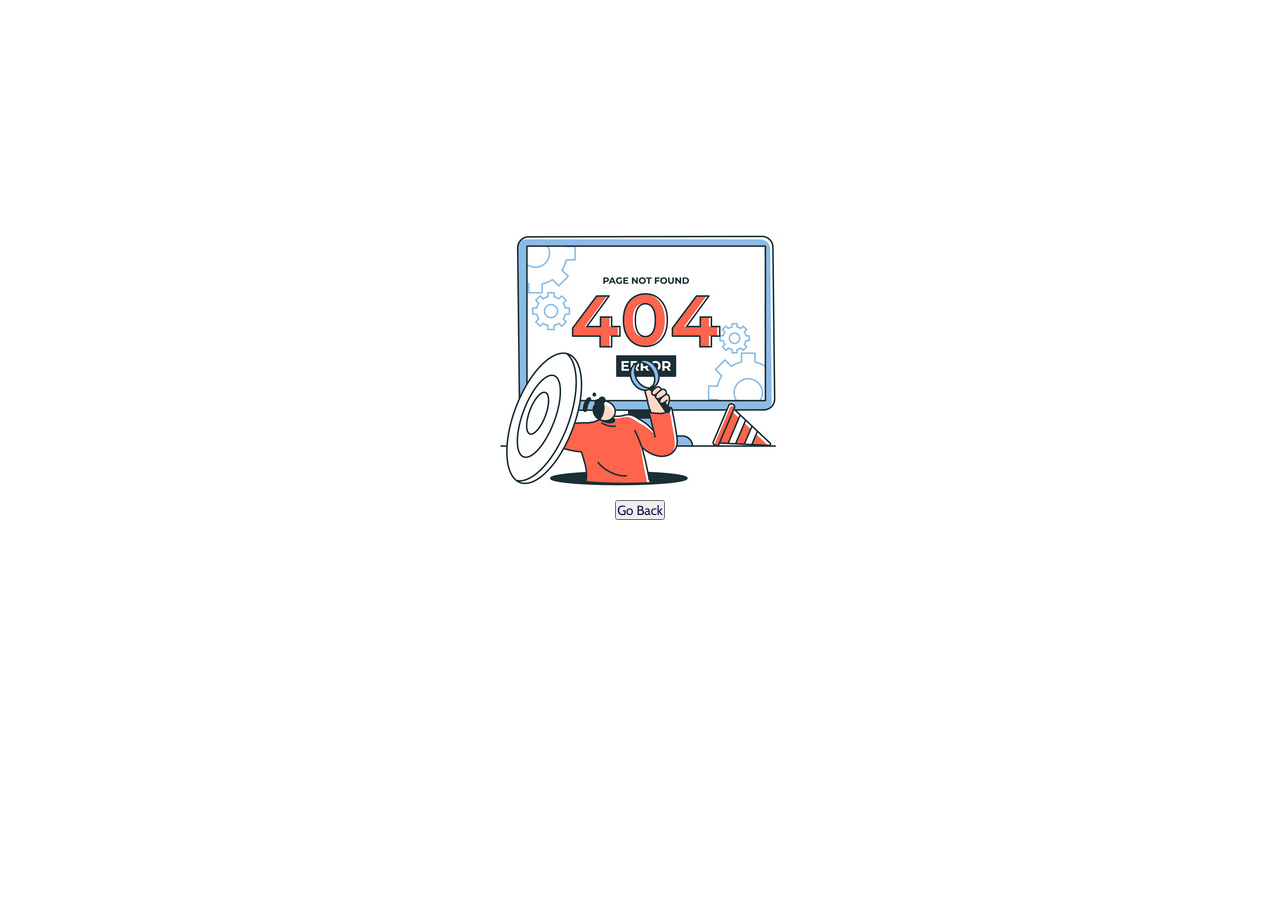
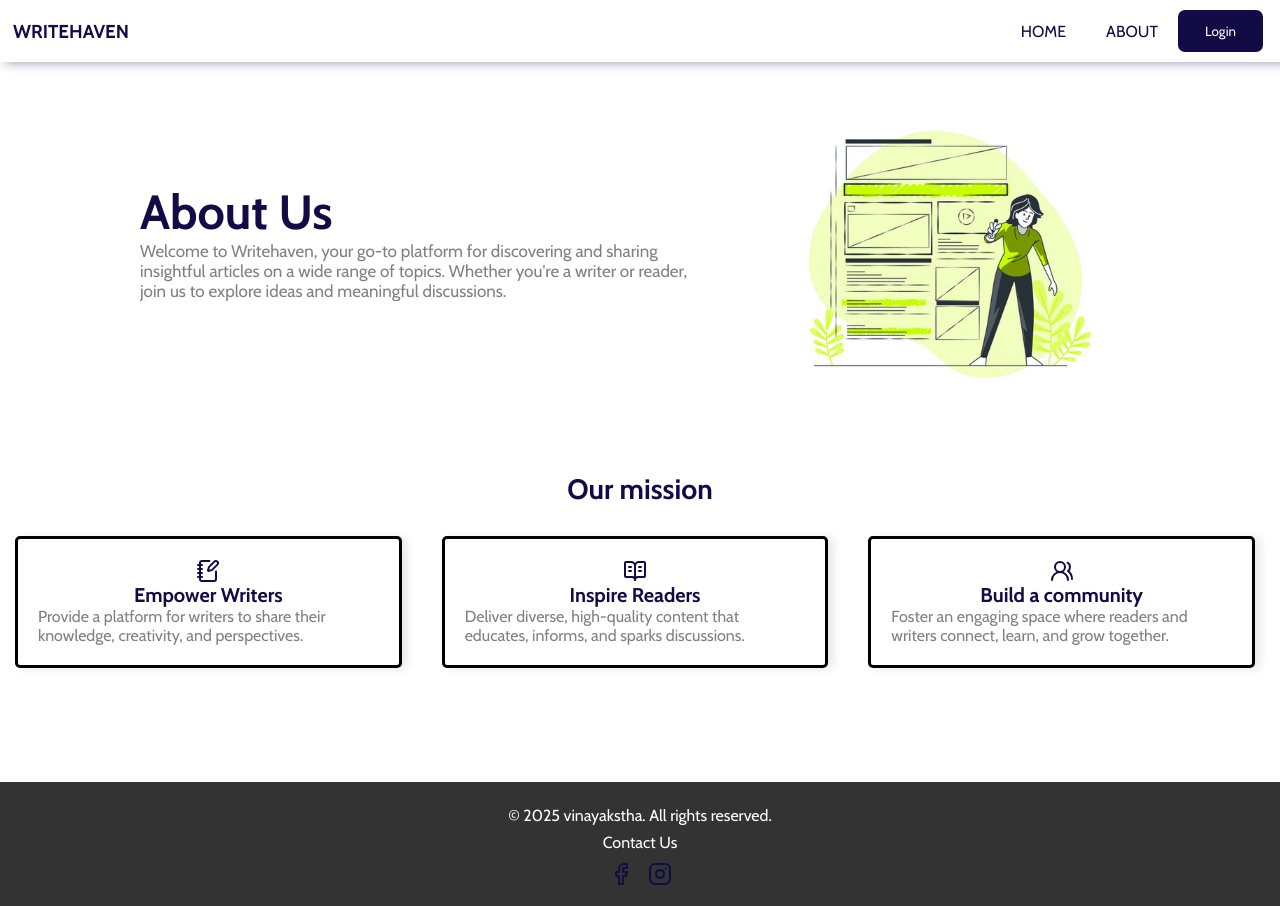
Before and after one commit to vinayakstha/Blog-Website, a React (Vite) app in the folder frontend/: page /About in a window 1280 px wide. Before the commit the page ends 800 px from the top, so only its background shows below. Built offline with nearby package versions, Linux system fonts and the light colour scheme.

Commit message:
about-page

```diff
--- a/frontend/src/App.jsx
+++ b/frontend/src/App.jsx
@@ -11,6 +11,7 @@ const Post = lazy(() => import('./components/public/Post'));
 const PasswordReset = lazy(() => import('./components/public/PasswordReset'));
 const Layout = lazy(() => import('./components/public/Layout'));
 const CreatePost = lazy(() => import('./components/private/CreatePost'));
+const About = lazy(() => import("./components/public/About"));
 
 function App() {
   return (
@@ -20,7 +21,7 @@ function App() {
           <Route path="/" element={<Layout />}>
             <Route index element={<Home />} />
             <Route path="Post" element={<Post />} />
-            {/* <Route path="CreatePost" element={<CreatePost />} /> */}
+            <Route path="About" element={<About />} />
             <Route path="CreatePost" element={<ProtectedRoute />}>
               <Route index element={<CreatePost />} />
             </Route>
--- /dev/null
+++ b/frontend/src/components/public/About.jsx
@@ -0,0 +1,75 @@
+import AboutCSS from "./About.module.css";
+import { NotebookPen, BookOpenText, UsersRound } from 'lucide-react';
+function About() {
+    return (
+        <div className={AboutCSS["content"]}>
+            <div className={AboutCSS["child-content"]}>
+                <div className={AboutCSS["home-content"]}>
+                    <div className={AboutCSS["main-heading"]}>
+                        <h1 className={AboutCSS["title"]}>About Us</h1>
+                    </div>
+                    <div className={AboutCSS["paragraph"]}>
+                        <p className={AboutCSS["description"]}>
+                            Welcome to Writehaven, your go-to platform for discovering and sharing insightful articles on a wide range of topics.
+                            Whether you're a writer or reader, join us to explore ideas and meaningful discussions.
+                        </p>
+                    </div>
+                </div>
+                <div className={AboutCSS["home-image"]}>
+                    <div className={AboutCSS["home-image-container"]}></div>
+                </div>
+            </div>
+
+            <div className={AboutCSS["mission"]}>
+                <div className={AboutCSS["heading"]}>
+                    <h3>Our mission</h3>
+                </div>
+                <div className={AboutCSS["three-divs"]}>
+                    <div className={AboutCSS["three-divs-child"]}>
+                        <div className={AboutCSS["icons"]}>
+                            <NotebookPen />
+                        </div>
+                        <div className={AboutCSS["three-divs-heading"]}>
+                            <h5>Empower Writers</h5>
+                        </div>
+                        <div className={AboutCSS["three-divs-paragraph-container"]}>
+                            <p className={AboutCSS["three-divs-paragraph"]}>
+                                Provide a platform for writers to share their knowledge, creativity, and perspectives.
+                            </p>
+                        </div>
+                    </div>
+
+                    <div className={AboutCSS["three-divs-child"]}>
+                        <div className={AboutCSS["icons"]}>
+                            <BookOpenText />
+                        </div>
+                        <div className={AboutCSS["three-divs-heading"]}>
+                            <h5>Inspire Readers</h5>
+                        </div>
+                        <div className={AboutCSS["three-divs-paragraph-container"]}>
+                            <p className={AboutCSS["three-divs-paragraph"]}>
+                                Deliver diverse, high-quality content that educates, informs, and sparks discussions.
+                            </p>
+                        </div>
+                    </div>
+
+                    <div className={AboutCSS["three-divs-child"]}>
+                        <div className={AboutCSS["icons"]}>
+                            <UsersRound />
+                        </div>
+                        <div className={AboutCSS["three-divs-heading"]}>
+                            <h5>Build a community</h5>
+                        </div>
+                        <div className={AboutCSS["three-divs-paragraph-container"]}>
+                            <p className={AboutCSS["three-divs-paragraph"]}>
+                                Foster an engaging space where readers and writers connect, learn, and grow together.
+                            </p>
+                        </div>
+
+                    </div>
+                </div>
+            </div>
+        </div>
+    );
+}
+export default About;
--- /dev/null
+++ b/frontend/src/components/public/About.module.css
@@ -0,0 +1,149 @@
+/* home-content  */
+.content {
+    min-height: 90vh;
+    width: 100%;
+    font-size: x-large;
+    display: flex;
+    /* justify-content: center; */
+    align-items: center;
+    flex-direction: column;
+    overflow: hidden;
+}
+
+
+
+.main-heading .title {
+    color: #120b46;
+}
+
+.main-heading {
+    display: flex;
+    align-items: center;
+    padding-left: -20px;
+}
+
+.child-content {
+    display: flex;
+    border-radius: 5px;
+    max-width: 1000px;
+    width: 100%;
+    height: 500px;
+    margin: 15px;
+    margin-top: -70px;
+}
+
+.home-content {
+    width: 60%;
+    display: flex;
+    flex-direction: column;
+    justify-content: center;
+    margin-right: 80px;
+}
+
+.description {
+    font-size: 17px;
+}
+
+.home-image {
+    width: 40%;
+    display: flex;
+    align-items: center;
+
+}
+
+.home-image-container {
+    margin-top: 20px;
+    width: 350px;
+    height: 350px;
+    background: url(../../assets/about.jpg);
+    background-size: contain;
+    background-repeat: no-repeat;
+    background-position: center;
+}
+
+.description {
+    color: grey;
+}
+
+.mission {
+    margin-top: -35px;
+    width: 100%;
+}
+
+.heading {
+    display: flex;
+    justify-content: center;
+    margin-bottom: 10px;
+}
+
+.three-divs {
+    display: flex;
+    justify-content: center;
+    gap: 0px;
+    width: 100%;
+    margin-left: -5px;
+}
+
+.three-divs-child {
+    display: flex;
+    justify-content: center;
+    flex-direction: column;
+    flex-grow: 1;
+    box-shadow: 5px 1px 10px rgba(18, 11, 70, 0.1);
+    border-radius: 5px;
+    border: solid black;
+    width: 22rem;
+    margin: 20px 20px;
+    padding: 20px 20px;
+}
+
+.three-divs-heading {
+    display: flex;
+    justify-content: center;
+}
+
+.three-divs-paragraph {
+    font-size: 16px;
+    color: grey;
+}
+
+.three-divs-paragraph-container {
+    display: flex;
+    justify-content: center;
+}
+
+.icons {
+    display: flex;
+    justify-content: center;
+}
+
+@media(max-width : 500px) {
+    .main-heading {
+        font-size: large;
+    }
+
+    .child-content .home-image {
+        display: none;
+    }
+
+    .home-content {
+        width: 100%;
+        margin-right: 0;
+    }
+
+    .child-content {
+        width: 100%;
+        justify-content: center;
+    }
+
+    .main-heading,
+    .paragraph,
+    .signup-btn-container {
+        display: flex;
+        justify-content: center;
+    }
+
+    .three-divs {
+        flex-direction: column;
+    }
+}
--- a/frontend/src/components/public/Home.jsx
+++ b/frontend/src/components/public/Home.jsx
@@ -14,7 +14,7 @@ function Home() {
                             <h1 className={HomeCSS["title"]}>Write. Publish. Inspire.</h1>
                         </div>
                         <div className={HomeCSS["paragraph"]}>
-                            <p className={HomeCSS["description"]}>Become an author.</p>
+                            <p className={HomeCSS["description"]}>Join our community!</p>
                         </div>
                         <div className={HomeCSS["signup-btn-container"]}>
                             <button className={HomeCSS["signup-btn"]} onClick={signupPage}>Signup</button>
--- a/frontend/src/components/public/Login.jsx
+++ b/frontend/src/components/public/Login.jsx
@@ -28,7 +28,7 @@ function Login() {
                 if (response.data && response.data.data.access_token) {
                     localStorage.setItem("token", response.data.data.access_token); // Store Token
                     toast.success("Login successful");
-                    navigate("/CreatePost");
+                    navigate("/Post");
                 } else {
                     toast.error("Login failed! Check credentials.");
                 }
--- a/frontend/src/components/public/Navbar.jsx
+++ b/frontend/src/components/public/Navbar.jsx
@@ -44,12 +44,18 @@ function Navbar() {
 
             <ul className={NavbarCSS["list"]}>
                 {!localStorage.getItem("token") ? (
-                    <li className={NavbarCSS["nav-li"]}>  <Link to="/">HOME</Link></li>
+                    <>
+                        <li className={NavbarCSS["nav-li"]}>  <Link to="/">HOME</Link></li>
+                        <li className={NavbarCSS["nav-li"]}><Link to="/About">ABOUT</Link></li>
+                    </>
                 ) : (
-                    <li className={NavbarCSS["nav-li"]}>  <Link to="/CreatePost">CREATE</Link></li>
+
+                    <>
+                        <li className={NavbarCSS["nav-li"]}><Link to="/Post">POSTS</Link></li>
+                        <li className={NavbarCSS["nav-li"]}>  <Link to="/CreatePost">CREATE</Link></li>
+                    </>
                 )}
 
-                <li className={NavbarCSS["nav-li"]}><Link to="/Post">POSTS</Link></li>
 
             </ul>
 
```
Also changed, not shown: frontend/src/assets/about.jpg (added), 1 other file (tests, documents, lock files or other folders).
